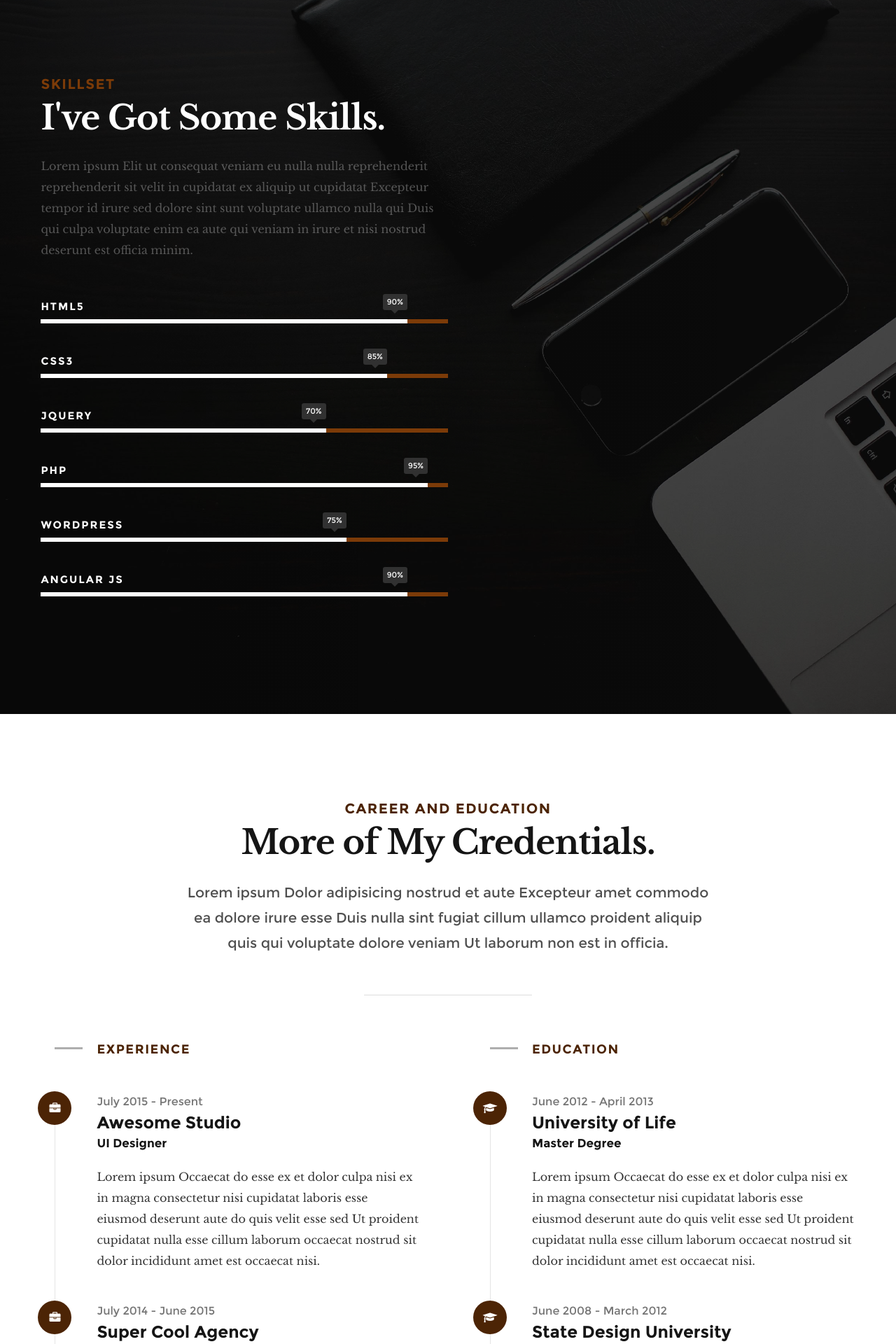
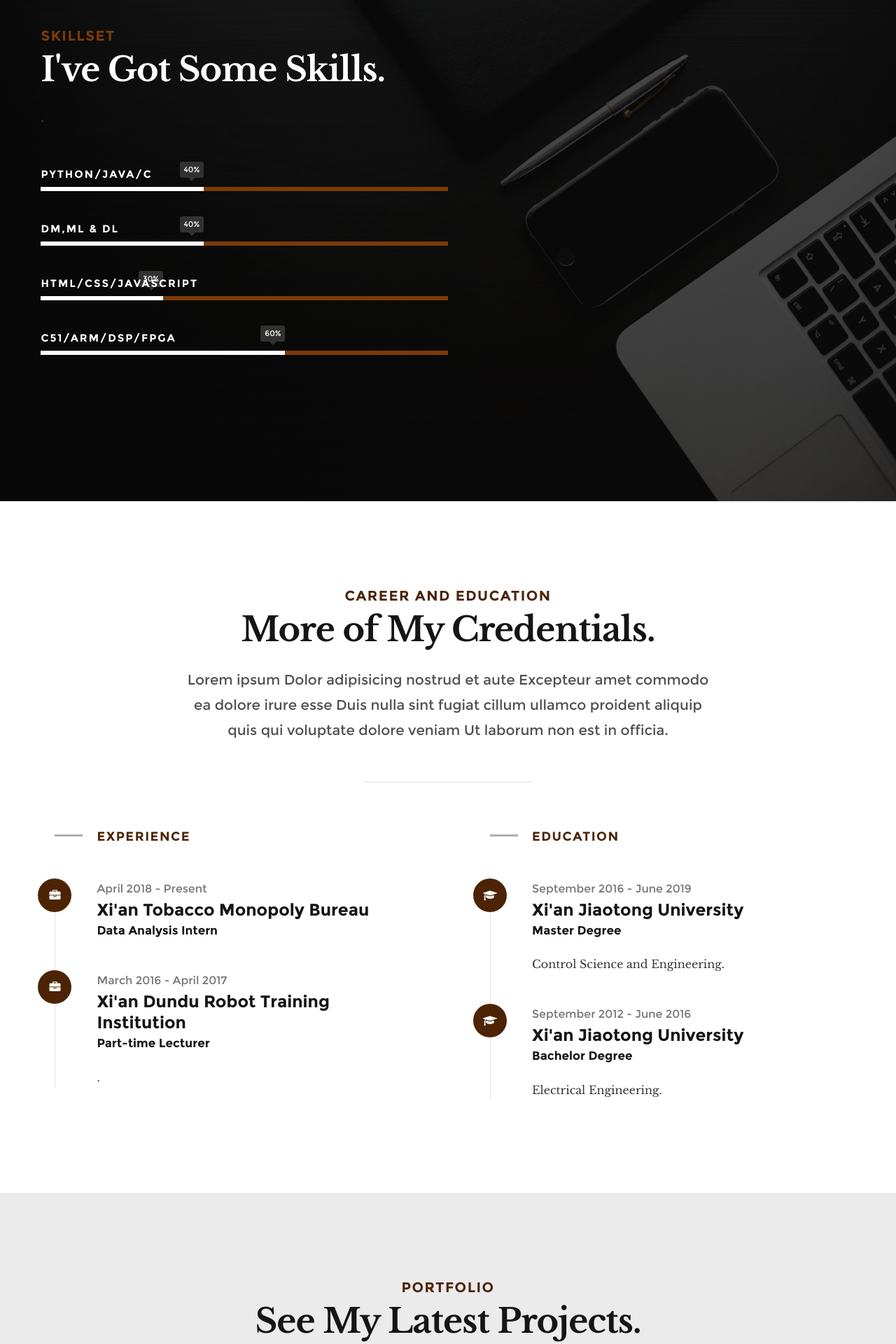
Before and after one commit to MaxwellAlan/Blog, a Django app: page / in a window 1280 px wide. Shown: the part 2040-3960 px from the top of the page at 70% size. Run offline with Django 3.2, Linux system fonts and the light colour scheme.

Commit message:
update base.html

```diff
--- a/templates/base.html
+++ b/templates/base.html
@@ -12,8 +12,8 @@
     <title>Blog - AlanMaxwell</title>
 
     <!-- Bootstrap core CSS -->
-    <link href="https://cdn.bootcss.com/bootstrap/3.3.7/css/bootstrap.min.css" rel="stylesheet">
-
+{#    <link href="https://cdn.bootcss.com/bootstrap/3.3.7/css/bootstrap.min.css" rel="stylesheet">#}
+    <link rel="stylesheet" href="{% static 'css/bootstrap.min.css' %}">
     <!-- Custom styles for this template -->
     <link rel="stylesheet" href="http://code.ionicframework.com/ionicons/2.0.1/css/ionicons.min.css">
     <link rel="stylesheet" href="{% static 'css/pace.css' %}">
--- a/templates/resume.html
+++ b/templates/resume.html
@@ -42,7 +42,7 @@
    <header>
 
    	<div class="header-logo">
-	      <a href="#">AlanMaxwell</a>
+	      <a href="{% url 'my_blog:blog' %}">AlanMaxwell</a>
 	   </div>
 
 		<a id="header-menu-trigger" href="#0">
@@ -107,7 +107,6 @@
 							<ul class="home-section-links">
 								<li class="animate-intro">More <a href="#about" class="smoothscroll">About Me</a></li>
 								<li class="animate-intro">View <a href="#portfolio" class="smoothscroll">My Works</a></li>
-								<li class="animate-intro">Contact <a href="#contact" class="smoothscroll">By Email</a></li>
 							</ul>
 
 			  			</div> <!-- end home-bottom-text -->
@@ -148,10 +147,10 @@
 
    			<p class="animate-this">Lorem ipsum Minim nisi dolore proident Ut dolor quis deserunt voluptate Ut voluptate enim ut adipisicing fugiat cupidatat nisi adipisicing labore non adipisicing in sit proident. Ut in qui ea sint occaecat in commodo in in in incididunt ut</p>
 
-   			<p>
-   				<a href="#" class="button full-width animate-this">Contact Me</a>
-   				<a href="#" class="button button-primary full-width animate-this">Download CV</a>
-   			</p>
+{#   			<p>#}
+{#   				<a href="#" class="button full-width animate-this">Contact Me</a>#}
+{#   				<a href="#" class="button button-primary full-width animate-this">Download CV</a>#}
+{#   			</p>  			#}
 
    		</div> <!-- end about-profile  -->
 
@@ -170,7 +169,7 @@
    						<i class="icon-RegisteredTrademark"></i>
    					</div>
    					<div class="service-item">
-   						<h4>Branding</h4>
+   						<h4>IoT</h4>
    						<p>Lorem ipsum Sit Ut eu Ut commodo velit ea et ex officia dolor laborum do in quis ut in occaecat non Duis ut sint voluptate esse consequat aute incididunt in voluptate incididunt.
    						</p>
    					</div>
@@ -180,7 +179,7 @@
    						<i class="icon-Picture"></i>
    					</div>
    					<div class="service-item">
-   						<h4>Photography</h4>
+   						<h4>DataMining</h4>
    						<p>Lorem ipsum Sit Ut eu Ut commodo velit ea et ex officia dolor laborum do in quis ut in occaecat non Duis ut sint voluptate esse consequat aute incididunt in voluptate incididunt.
    						</p>
    					</div>
@@ -190,7 +189,7 @@
    						<i class="icon-HTML"></i>
    					</div>
    					<div class="service-item">
-   						<h4>Web Design</h4>
+   						<h4>Machine Learning</h4>
    						<p>Lorem ipsum Sit Ut eu Ut commodo velit ea et ex officia dolor laborum do in quis ut in occaecat non Duis ut sint voluptate esse consequat aute incididunt in voluptate incididunt.
    						</p>
    					</div>
@@ -200,7 +199,7 @@
    						<i class="icon-Checked"></i>
    					</div>
    					<div class="service-item">
-   						<h4>UI/UX Design</h4>
+   						<h4>Full Stack</h4>
    						<p>Lorem ipsum Sit Ut eu Ut commodo velit ea et ex officia dolor laborum do in quis ut in occaecat non Duis ut sint voluptate esse consequat aute incididunt in voluptate incididunt.
    						</p>
    					</div>
@@ -228,34 +227,34 @@
    				<h3 class="animate-this">Skillset</h3>
    			   <h1 class="animate-this">I've Got Some Skills.</h1>
 
-   			   <p class="animate-this">Lorem ipsum Elit ut consequat veniam eu nulla nulla reprehenderit reprehenderit sit velit in cupidatat ex aliquip ut cupidatat Excepteur tempor id irure sed dolore sint sunt voluptate ullamco nulla qui Duis qui culpa voluptate enim ea aute qui veniam in irure et nisi nostrud deserunt est officia minim.</p>
+   			   <p class="animate-this">.</p>
    			</div>
 
    			<ul class="skill-bars">
 				   <li class="animate-this" data-animate="fadeInRight">
-				   	<div class="progress percent90"><span>90%</span></div>
-				   	<strong>HTML5</strong>
+				   	<div class="progress percent40"><span>40%</span></div>
+				   	<strong>Python/Java/C</strong>
 				   </li>
 				   <li class="animate-this" data-animate="fadeInRight">
-				   	<div class="progress percent85"><span>85%</span></div>
-				   	<strong>CSS3</strong>
+				   	<div class="progress percent40"><span>40%</span></div>
+				   	<strong>DM,ML & DL</strong>
 				   </li>
 				   <li class="animate-this" data-animate="fadeInRight">
-				   	<div class="progress percent70"><span>70%</span></div>
-				   	<strong>JQuery</strong>
+				   	<div class="progress percent30"><span>30%</span></div>
+				   	<strong>Html/Css/JavaScript</strong>
 				   </li>
 				   <li class="animate-this" data-animate="fadeInRight">
-				   	<div class="progress percent95"><span>95%</span></div>
-				   	<strong>PHP</strong>
+				   	<div class="progress percent60"><span>60%</span></div>
+				   	<strong>C51/ARM/DSP/FPGA</strong>
 				   </li>
-				   <li class="animate-this" data-animate="fadeInRight">
-				   	<div class="progress percent75"><span>75%</span></div>
-				   	<strong>Wordpress</strong>
-				   </li>
-				   <li class="animate-this" data-animate="fadeInRight">
-				   	<div class="progress percent90"><span>90%</span></div>
-				   	<strong>Angular JS</strong>
-				   </li>
+{#				   <li class="animate-this" data-animate="fadeInRight">#}
+{#				   	<div class="progress percent75"><span>75%</span></div>#}
+{#				   	<strong></strong>#}
+{#				   </li>   #}
+{#				   <li class="animate-this" data-animate="fadeInRight">#}
+{#				   	<div class="progress percent90"><span>90%</span></div>#}
+{#				   	<strong>Angular JS</strong>#}
+{#				   </li>   #}
 				</ul>
 
    		</div> <!-- end col-six -->
@@ -291,12 +290,12 @@
 	   					<i class="fa fa-briefcase"></i>
 	   				</div>
 	   				<div class="timeline-header">
-	   					<p class="timeframe">July 2015 - Present</p>
-	   					<h3>Awesome Studio</h3>
-	   					<h4>UI Designer</h4>
+	   					<p class="timeframe">April 2018 - Present</p>
+	   					<h3>Xi'an Tobacco Monopoly Bureau</h3>
+	   					<h4>Data Analysis Intern</h4>
 	   				</div>
 	   				<div class="timeline-content">
-	   					<p>Lorem ipsum Occaecat do esse ex et dolor culpa nisi ex in magna consectetur nisi cupidatat laboris esse eiusmod deserunt aute do quis velit esse sed Ut proident cupidatat nulla esse cillum laborum occaecat nostrud sit dolor incididunt amet est occaecat nisi.</p>
+	   					<p></p>
 	   				</div>
 	   			</div> <!-- end timeline-block -->
 
@@ -305,28 +304,28 @@
 	   					<i class="fa fa-briefcase"></i>
 	   				</div>
 	   				<div class="timeline-header">
-	   					<p class="timeframe">July 2014 - June 2015</p>
-	   					<h3>Super Cool Agency</h3>
-	   					<h4>Front-end Developer</h4>
+	   					<p class="timeframe">March 2016 - April 2017</p>
+	   					<h3>Xi'an Dundu Robot Training Institution</h3>
+	   					<h4>Part-time Lecturer</h4>
 	   				</div>
 	   				<div class="timeline-desc">
-	   					<p>Lorem ipsum Occaecat do esse ex et dolor culpa nisi ex in magna consectetur nisi cupidatat laboris esse eiusmod deserunt aute do quis velit esse sed Ut proident cupidatat nulla esse cillum laborum occaecat nostrud sit dolor incididunt amet est occaecat nisi incididunt.</p>
+	   					<p>.</p>
 	   				</div>
 	   			</div> <!-- end timeline-block -->
 
-	   			<div class="timeline-block animate-this">
-	   				<div class="timeline-ico">
-	   					<i class="fa fa-briefcase"></i>
-	   				</div>
-	   				<div class="timeline-header">
-	   					<p class="timeframe">May 2013 - June 2014</p>
-	   					<h3>Great Designs Studio</h3>
-	   					<h4>Web Designer</h4>
-	   				</div>
-	   				<div class="timeline-content">
-	   					<p>Lorem ipsum Occaecat do esse ex et dolor culpa nisi ex in magna consectetur nisi cupidatat laboris esse eiusmod deserunt aute do quis velit esse sed Ut proident cupidatat nulla esse cillum laborum occaecat nostrud sit dolor incididunt amet est occaecat nisi incididunt.</p>
-	   				</div>
-	   			</div> <!-- end timeline-block -->
+{#	   			<div class="timeline-block animate-this">#}
+{#	   				<div class="timeline-ico">#}
+{#	   					<i class="fa fa-briefcase"></i>#}
+{#	   				</div>#}
+{#	   				<div class="timeline-header">#}
+{#	   					<p class="timeframe">May 2013 - June 2014</p>#}
+{#	   					<h3>Great Designs Studio</h3>#}
+{#	   					<h4>Web Designer</h4>	   					#}
+{#	   				</div>#}
+{#	   				<div class="timeline-content">	   					#}
+{#	   					<p>Lorem ipsum Occaecat do esse ex et dolor culpa nisi ex in magna consectetur nisi cupidatat laboris esse eiusmod deserunt aute do quis velit esse sed Ut proident cupidatat nulla esse cillum laborum occaecat nostrud sit dolor incididunt amet est occaecat nisi incididunt.</p>#}
+{#	   				</div>#}
+{#	   			</div> <!-- end timeline-block -->#}
 
    			</div> <!-- end timeline-wrap -->
 
@@ -343,12 +342,12 @@
 	   					<i class="fa fa-graduation-cap"></i>
 	   				</div>
 	   				<div class="timeline-header">
-	   					<p class="timeframe">June 2012 - April 2013</p>
-	   					<h3>University of Life</h3>
+	   					<p class="timeframe">September 2016 - June 2019</p>
+	   					<h3>Xi'an Jiaotong University</h3>
 	   					<h4>Master Degree</h4>
 	   				</div>
 	   				<div class="timeline-content">
-	   					<p>Lorem ipsum Occaecat do esse ex et dolor culpa nisi ex in magna consectetur nisi cupidatat laboris esse eiusmod deserunt aute do quis velit esse sed Ut proident cupidatat nulla esse cillum laborum occaecat nostrud sit dolor incididunt amet est occaecat nisi.</p>
+	   					<p>Control Science and Engineering.</p>
 	   				</div>
 	   			</div> <!-- end timeline-block -->
 
@@ -357,28 +356,13 @@
 	   					<i class="fa fa-graduation-cap"></i>
 	   				</div>
 	   				<div class="timeline-header">
-	   					<p class="timeframe">June 2008 - March 2012</p>
-	   					<h3>State Design University</h3>
+	   					<p class="timeframe">September 2012 - June 2016</p>
+	   					<h3>Xi'an Jiaotong University</h3>
 	   					<h4>Bachelor Degree</h4>
 	   				</div>
 	   				<div class="timeline-desc">
-	   					<p>Lorem ipsum Occaecat do esse ex et dolor culpa nisi ex in magna consectetur nisi cupidatat laboris esse eiusmod deserunt aute do quis velit esse sed Ut proident cupidatat nulla esse cillum laborum occaecat nostrud sit dolor incididunt amet est occaecat nisi incididunt.</p>
+	   					<p>Electrical Engineering.</p>
 	   				</div>
-	   			</div> <!-- end timeline-block -->
-
-	   			<div class="timeline-block animate-this">
-	   				<div class="timeline-ico">
-	   					<i class="fa fa-graduation-cap"></i>
-	   				</div>
-	   				<div class="timeline-header">
-	   					<p class="timeframe">June 2006 - October 2008</p>
-	   					<h3>Design College</h3>
-	   					<h4>Bachelor Degree</h4>
-	   				</div>
-	   				<div class="timeline-content">
-	   					<p>Lorem ipsum Occaecat do esse ex et dolor culpa nisi ex in magna consectetur nisi cupidatat laboris esse eiusmod deserunt aute do quis velit esse sed Ut proident cupidatat nulla esse cillum laborum occaecat nostrud sit dolor incididunt amet est occaecat nisi incididunt.</p>
-	   				</div>
-
 	   			</div> <!-- end timeline-block -->
 
    			</div> <!-- end timeline-wrap -->
```
